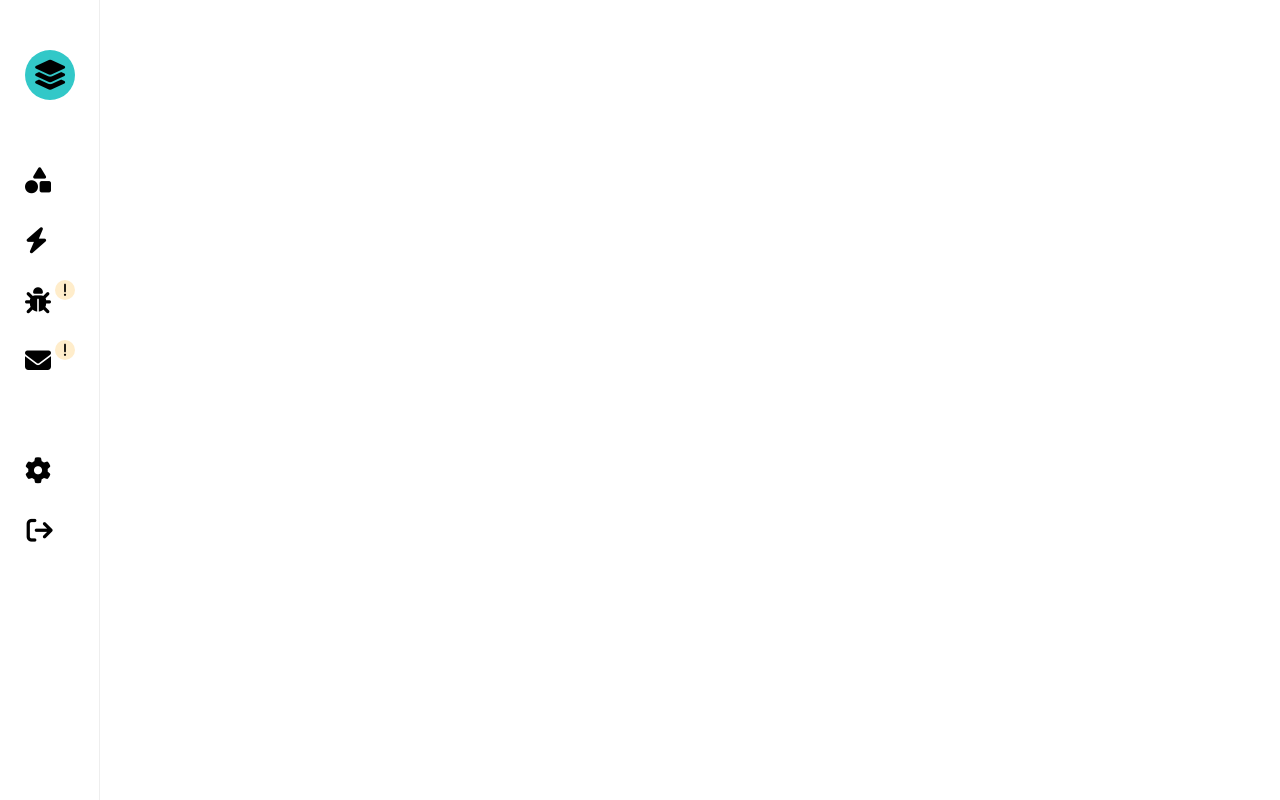
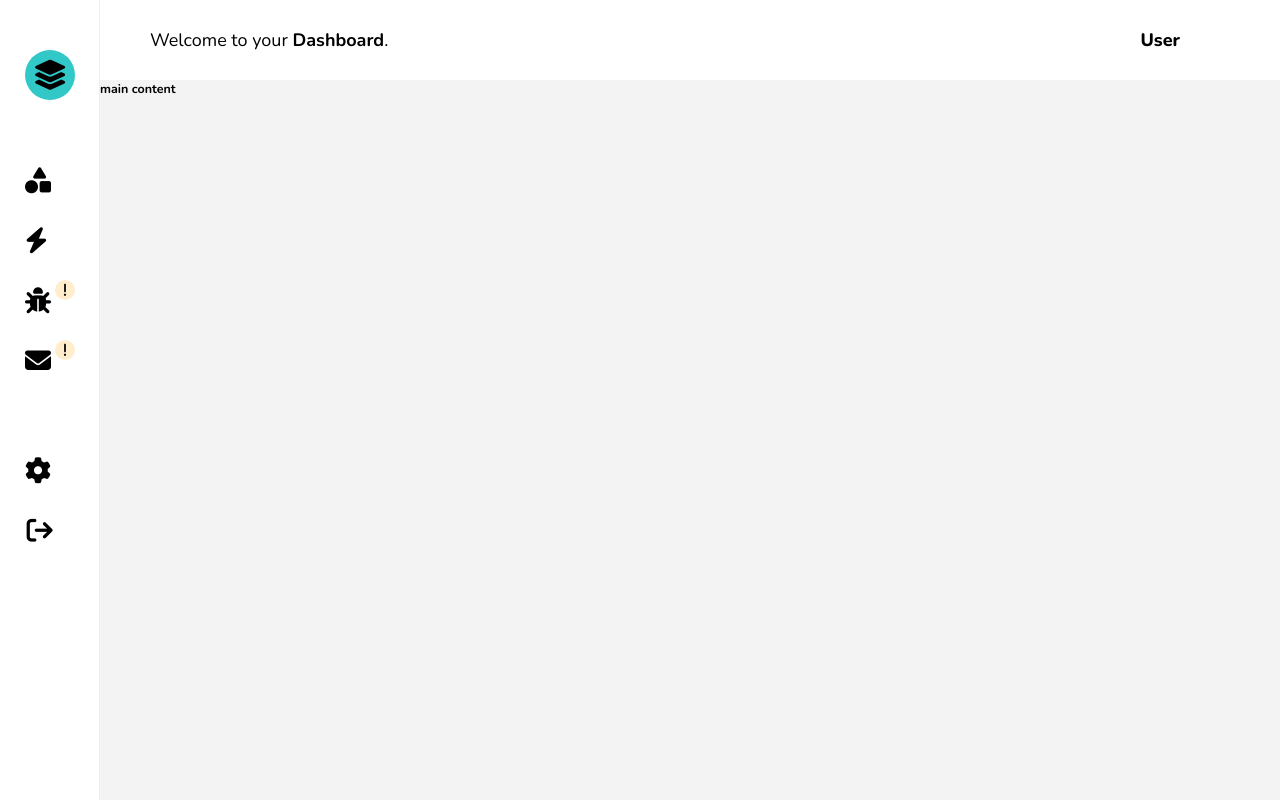
Before and after one commit to juliendy/Tasca, a React (Vite) app: page / in a window 1280 px wide. Built offline with nearby package versions, Linux system fonts and the light colour scheme.

Commit message:
feat: added mainnav component to main section

```diff
--- a/src/App.jsx
+++ b/src/App.jsx
@@ -2,6 +2,7 @@ import { useState } from "react";
 import Aside from "./components/aside/Aside";
 import IconButton from "./reusable/buttons/IconButton/IconButton";
 import "./App.css";
+import Main from "./components/main/Main";
 
 function App() {
     const [asideIsOpen, setAsideIsOpen] = useState();
@@ -102,6 +103,9 @@ function App() {
         setLogoutIsOpen(true);
     }
 
+    // --- USER DETAILS ---
+    const [username, setUsername] = useState("User");
+
     return (
         <div className="App">
             <div className="container">
@@ -125,7 +129,9 @@ function App() {
                         handleClick={(title) => asideButtonClicked(title)}
                     />
                 </div>
-                <div className="main-container"></div>
+                <div className="main-container">
+                    <Main username={username} />
+                </div>
             </div>
         </div>
     );
--- a/src/components/aside/Aside.jsx
+++ b/src/components/aside/Aside.jsx
@@ -6,7 +6,7 @@ import Dropdown from "./Dropdown";
 
 function Aside({ asideIsOpen, handleClick, dropdownContentIsShown }) {
     return (
-        <div className="aside">
+        <aside className="aside">
             {/* Logo */}
             <Logo asideIsShown={asideIsOpen} />
             {/* Button Container */}
@@ -63,7 +63,7 @@ function Aside({ asideIsOpen, handleClick, dropdownContentIsShown }) {
                     />
                 </div>
             </div>
-        </div>
+        </aside>
     );
 }
 
--- /dev/null
+++ b/src/components/main/Main.css
@@ -0,0 +1,10 @@
+.main {
+    height: calc(100vh);
+    overflow: scroll;
+    overflow-x: hidden;
+}
+
+.main-content {
+    background-color: rgb(243, 243, 243);
+    height: 2000px;
+}
--- /dev/null
+++ b/src/components/main/Main.jsx
@@ -0,0 +1,15 @@
+import "./Main.css";
+import MainNav from "./MainNav/MainNav";
+
+function Main({ username }) {
+    return (
+        <main className="main">
+            <MainNav username={username} />
+            <div className="main-content">
+                <h1>main content</h1>
+            </div>
+        </main>
+    );
+}
+
+export default Main;
--- /dev/null
+++ b/src/components/main/MainNav/MainNav.css
@@ -0,0 +1,85 @@
+.main-nav {
+    background-color: white;
+    height: 80px;
+    padding: 0 50px;
+    display: flex;
+    justify-content: space-between;
+    align-items: center;
+    position: sticky;
+    top: 0;
+    left: 0;
+}
+
+.main-nav__text {
+    font-size: 1.8rem;
+}
+
+.main-nav__profile {
+    display: flex;
+    align-items: center;
+    position: relative;
+}
+
+.main-nav__profile-name {
+    font-size: 1.8rem;
+    font-weight: 800;
+    margin-right: 10px;
+}
+
+.main-nav__profile-pic {
+    background-color: var(--color-primary);
+    width: 40px;
+    height: 40px;
+    border-radius: 50%;
+    transition: 0.5s;
+}
+
+.main-nav__profile-pic--icon {
+    color: white;
+    font-size: 20px;
+    transition: 0.5s;
+}
+
+.main-nav__profile-pic:hover {
+    background-color: var(--color-primary-dark);
+}
+
+.main-nav__profile-pic:hover .main-nav__profile-pic--icon {
+    font-size: 24px;
+    transform: rotate(720deg);
+}
+
+.main-nav__profile-notification {
+    background-color: var(--color-primary);
+    color: white;
+    font-size: 1.6rem;
+    text-align: center;
+    width: 200px;
+    padding: 10px;
+    border-radius: 10px;
+    transition: 0.3s;
+    animation-name: profileNotificationAnimation;
+    animation-duration: 3s;
+    animation-iteration-count: infinite;
+    position: absolute;
+    bottom: -90px;
+    right: -500%;
+}
+
+.main-nav__profile-pic:hover + .main-nav__profile-notification {
+    right: 0;
+}
+
+@keyframes profileNotificationAnimation {
+    0% {
+        background-color: var(--color-primary);
+    }
+
+    50% {
+        background-color: var(--color-primary-dark);
+    }
+
+    100% {
+        background-color: var(--color-primary);
+    }
+}
--- /dev/null
+++ b/src/components/main/MainNav/MainNav.jsx
@@ -0,0 +1,22 @@
+import "./MainNav.css";
+
+function MainNav({ username }) {
+    return (
+        <div className="main-nav">
+            <p className="main-nav__text">
+                Welcome to your <strong>Dashboard</strong>.
+            </p>
+            <div className="main-nav__profile">
+                <p className="main-nav__profile-name">{username}</p>
+                <button className="main-nav__profile-pic btn-transparent">
+                    <i className="main-nav__profile-pic--icon fa-solid fa-robot"></i>
+                </button>
+                <div className="main-nav__profile-notification">
+                    Click here to change your profile settings
+                </div>
+            </div>
+        </div>
+    );
+}
+
+export default MainNav;
--- a/src/index.css
+++ b/src/index.css
@@ -11,6 +11,7 @@
     --color-gray-darkest: #808080;
     --color-primary: rgb(50, 200, 200);
     --color-primary-light: rgb(233, 255, 255);
+    --color-primary-dark: rgb(38, 180, 180);
     --color-orange: rgb(255, 237, 203);
     --color-yellow: rgb(246, 209, 108);
     --color-yellow-light: rgb(255, 248, 227);
@@ -39,6 +40,10 @@ button {
   cursor: pointer;
 }
 
+/* input {
+  border: none;
+} */
+
 input, ::placeholder {
   font-family: var(--font-primary);
 }
```
